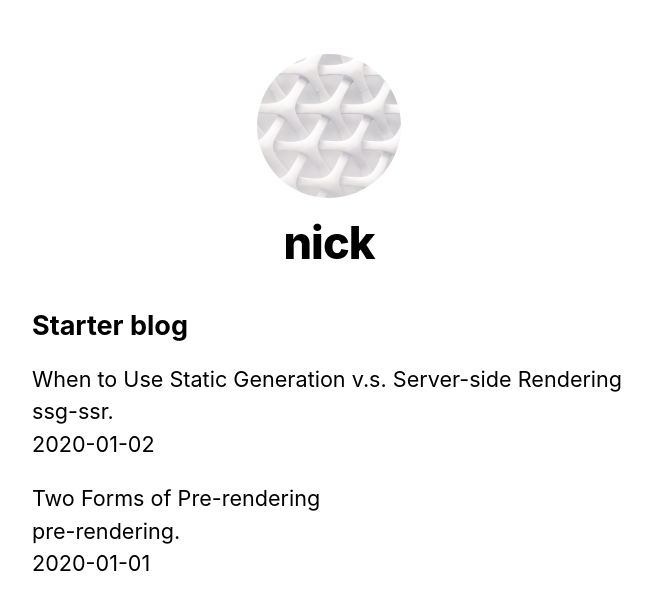
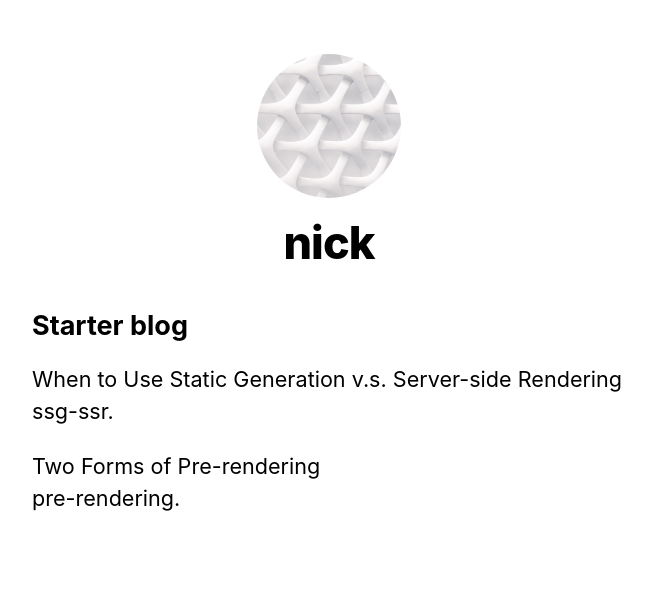
Before and after one commit to nsagias/nextjs-blog, a Next.js app: page / in a window 1280 px wide. Shown: the top 610 px of the page, without its empty margins (311-963 px from the left). Built offline with nearby package versions, Linux system fonts and the light colour scheme.

Commit message:
add conditional rendering allPostData and remove console.logs

```diff
--- a/components/layout.jsx
+++ b/components/layout.jsx
@@ -8,7 +8,6 @@ const name = "nick"
 export const siteTitle = "Nextjs Sample Website";
 
 export default function Layout({ children, home }) {
-  console.log("HOME:", home);
   return (
     <div className={styles.container}>
       <Head>
--- a/lib/posts.js
+++ b/lib/posts.js
@@ -20,7 +20,6 @@ export function getSortedPostData() {
     const grayMatterResult = matter(fileContents);
 
     // return object with id and data
-    console.log("ID", id);
     return {
       id,
       ...grayMatterResult.data
--- a/pages/index.jsx
+++ b/pages/index.jsx
@@ -5,7 +5,6 @@ import { getSortedPostData } from "../lib/posts";
 
 export async function getStaticProps() {
   const allPostsData = getSortedPostData();
-  console.log("ALL POSTS DATA", allPostsData)
   return {
     props: { allPostsData }
   };
@@ -21,13 +20,15 @@ export default function Home({ allPostsData }) {
       <section className={`${utilStyles.headingMd} ${utilStyles.padding1px}`}>
         <h2 className={utilStyles.headingLg}>Starter blog</h2>
         <ul className={utilStyles.list}>
-          {allPostsData.map(( {id, date, title}) => (
-           <li className={utilStyles.listItem} key={id}>
-                {title}
+          {Array.isArray(allPostsData) &&
+            allPostsData.length > 0 &&
+            allPostsData.map(({id, data, title}) => (
+            <li className={utilStyles.listItem} key={id}>
+              {title}
               <br />
               {id}
               <br />
-              {date}
+              {data}
             </li>
           ))}
         </ul>
```
